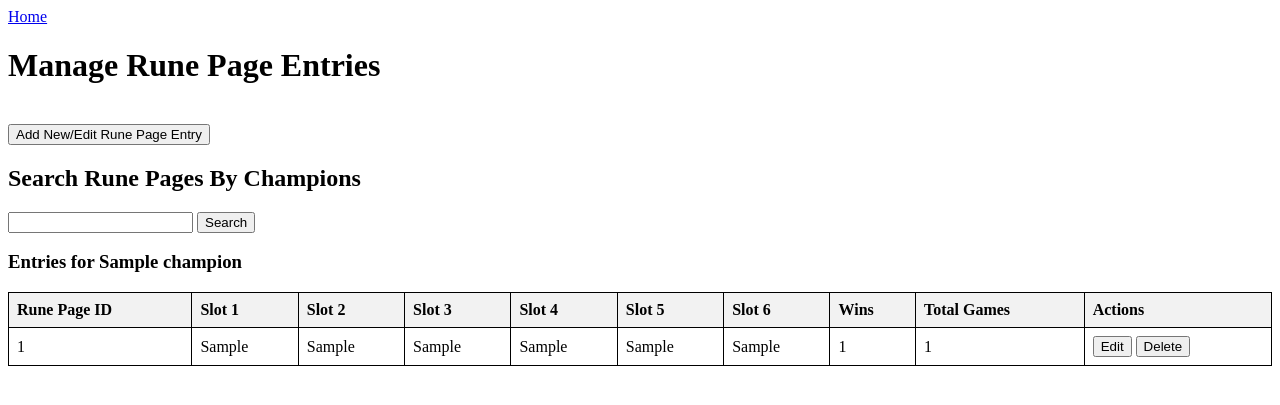
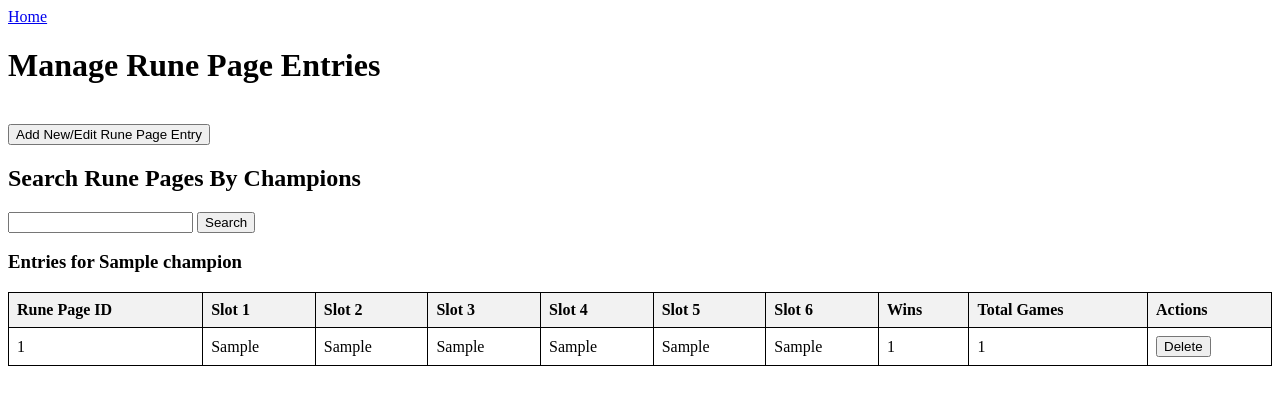
Before and after one commit to ddpr/LoL-FlaskApp, a Flask app: template templates/managerunepage.html in a window 1280 px wide. Shown: the top 405 px of the page. Run offline with Flask 3, Linux system fonts and the light colour scheme; the template is opened without the code that fills it: most values are stand-ins (such as "Sample title", 1, 10 or a date in 2020).

Commit message:
Removes edit button from action coloumn on manage pages

```diff
--- a/templates/managebuilds.html
+++ b/templates/managebuilds.html
@@ -41,7 +41,6 @@
               <td>{{build.win_count}}</td>
               <td>{{build.game_count}}</td>
               <td>
-                <a href="/editbuild/{{ build.id }}">Edit</a>
                 <form action="/deletebuild/{{ build.id }}" method="post" style="display: inline;">
                     <input type="submit" value="Delete" onclick="return confirm('Are you sure you want to delete this build entry?');">
                 </form>
--- a/templates/managerunepage.html
+++ b/templates/managerunepage.html
@@ -47,9 +47,6 @@
               <td>{{entry.win_count}}</td>
               <td>{{entry.game_count}}</td>
               <td>
-                <form action="/editrunepage/{{ entry.id }}" method = "get" style="display: inline;">
-                  <input type ="submit" value ="Edit">
-                  </form>
                 <form action="/deleterunepage/{{ entry.id }}" method="post" style="display: inline;">
                     <input type="submit" value="Delete" onclick="return confirm('Are you sure you want to delete this rune page entry?');">
                 </form>
--- a/templates/manageskillorder.html
+++ b/templates/manageskillorder.html
@@ -41,7 +41,6 @@
               <td>{{entry.win_count}}</td>
               <td>{{entry.game_count}}</td>
               <td>
-                <a href="/editskillorder/{{ entry.id }}">Edit</a>
                 <form action="/deleteskillorder/{{ entry.id }}" method="post" style="display: inline;">
                     <input type="submit" value="Delete" onclick="return confirm('Are you sure you want to delete this skill order entry?');">
                 </form>
```
